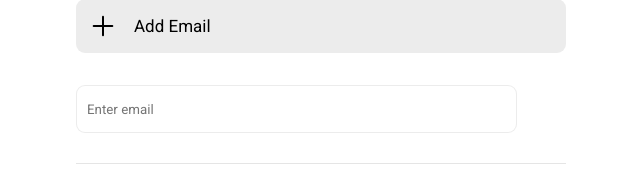
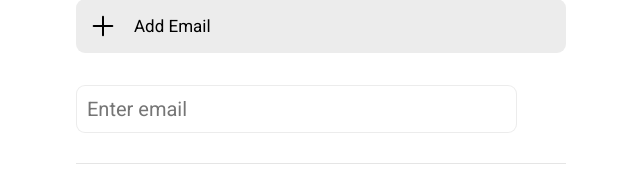
Before and after one commit to unegbuclinton/split-fare, a React (Create React App) app: page / in a window 1280 px wide. Shown: the part 201-373 px from the top of the page, without its empty margins (319-959 px from the left). Built offline with nearby package versions, Linux system fonts and the light colour scheme.

Commit message:
integrated the stripe pay

```diff
--- a/src/components/CheckoutInpIt/index.jsx
+++ b/src/components/CheckoutInpIt/index.jsx
@@ -30,5 +30,5 @@ const InputField = styled.input`
   border: none;
   border-radius: 0.6rem;
   padding-left: 5rem;
-  font-size: 2reml;
+  font-size: 2rem;
 `;
--- a/src/pages/EmailRequest/index.jsx
+++ b/src/pages/EmailRequest/index.jsx
@@ -164,4 +164,5 @@ const InputField = styled.input`
   border-radius: 0.9rem;
   margin-top: 3.2rem;
   padding: 1rem;
+  font-size: 2rem;
 `;
```
